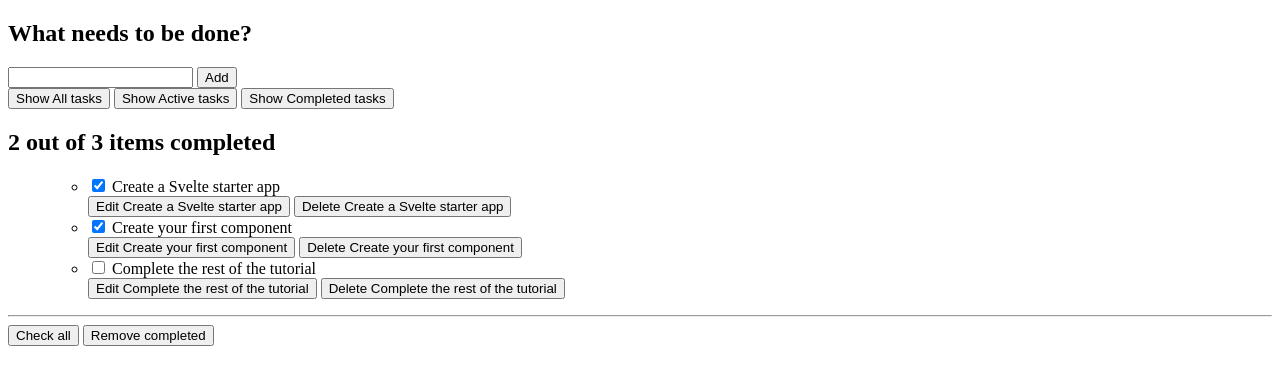
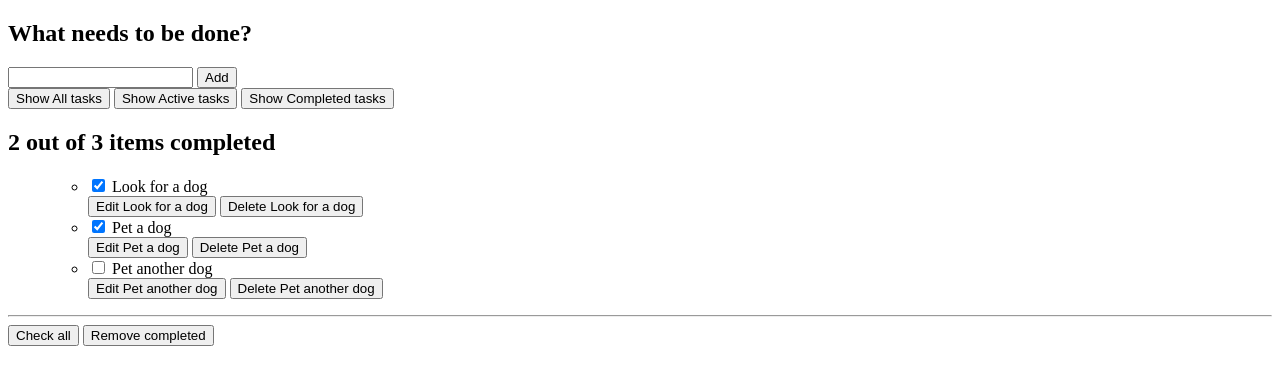
Before and after one commit to charliekroon/svelte-app, a Svelte app: page / in a window 1280 px wide. Shown: the top 384 px of the page. Built offline with nearby package versions, Linux system fonts and the light colour scheme; the HTML template or start-up script is replaced by a standard one.

Commit message:
Working on Todo Component'

```diff
--- a/src/App.svelte
+++ b/src/App.svelte
@@ -3,9 +3,9 @@
   import Todos from "./components/Todos.svelte";
 
   let todos = [
-    { id: 1, name: "Create a Svelte starter app", completed: true },
-    { id: 2, name: "Create your first component", completed: true },
-    { id: 3, name: "Complete the rest of the tutorial", completed: false },
+    { id: 1, name: "Look for a dog", completed: true },
+    { id: 2, name: "Pet a dog", completed: true },
+    { id: 3, name: "Pet another dog", completed: false },
   ];
 </script>
 
--- a/src/components/Todo.svelte
+++ b/src/components/Todo.svelte
@@ -1,4 +1,7 @@
 <script>
+    import { createEventDispatcher } from "svelte";
+    const dispatch = createEventDispatcher();
+
     export let todo;
 </script>
 
@@ -19,7 +22,7 @@
         <button
             type="button"
             class="btn btn__danger"
-            on:click={() => alert("not implemented")}
+            on:click={() => dispatch("remove", todo)}
         >
             Delete <span class="visually-hidden">{todo.name}</span>
         </button>
--- a/src/components/Todos.svelte
+++ b/src/components/Todos.svelte
@@ -74,7 +74,7 @@
         >
             {#each filterTodos(filter, todos) as todo (todo.id)}
                 <li class="todo">
-                    <Todo {todo} />
+                    <Todo {todo} on:remove={(e) => removeTodo(e.detail)} />
                 </li>
             {:else}
                 <li>Nothing to do here!</li>
```
Also changed, not shown: 1 other file (tests, documents, lock files or other folders).
